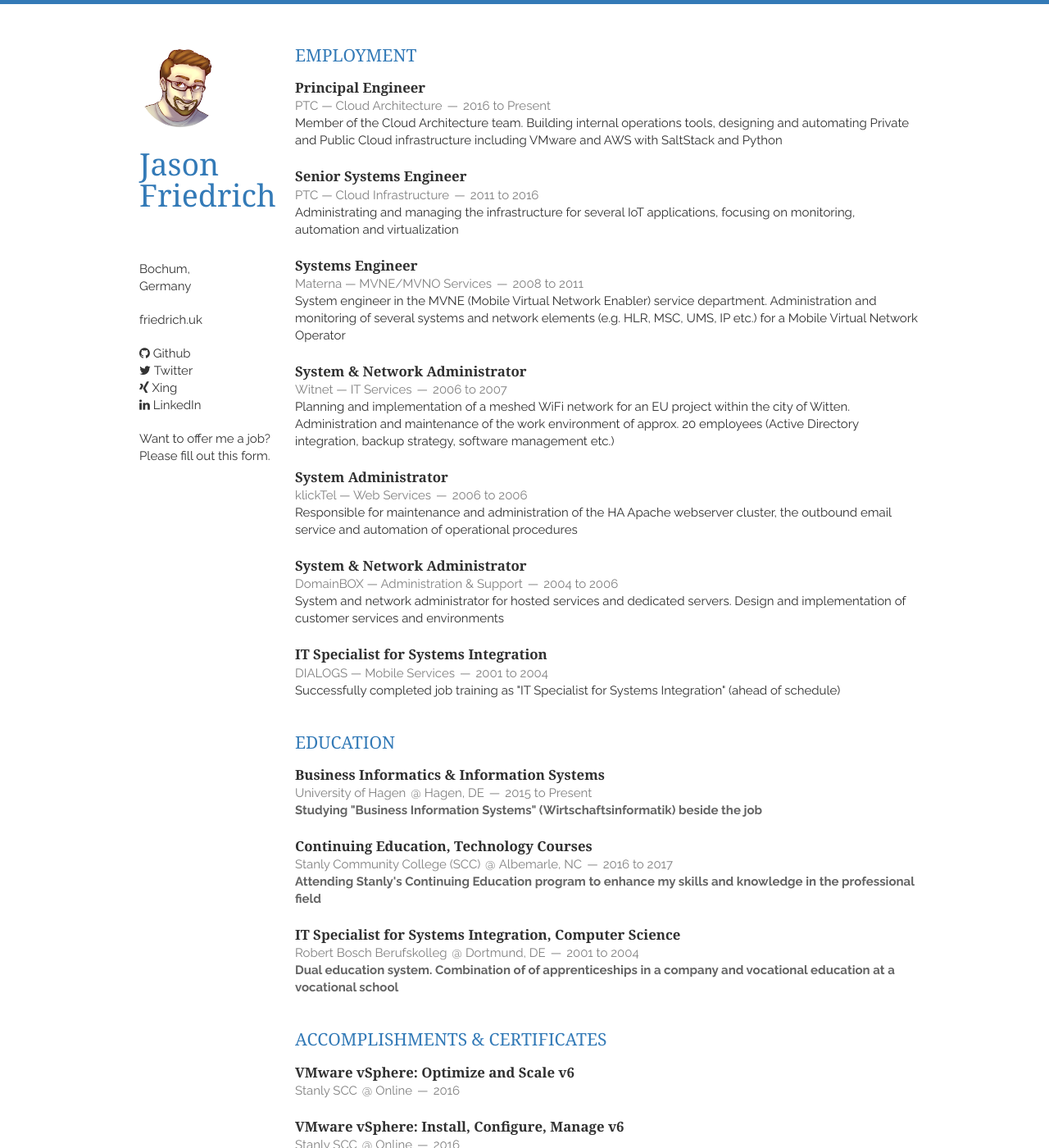
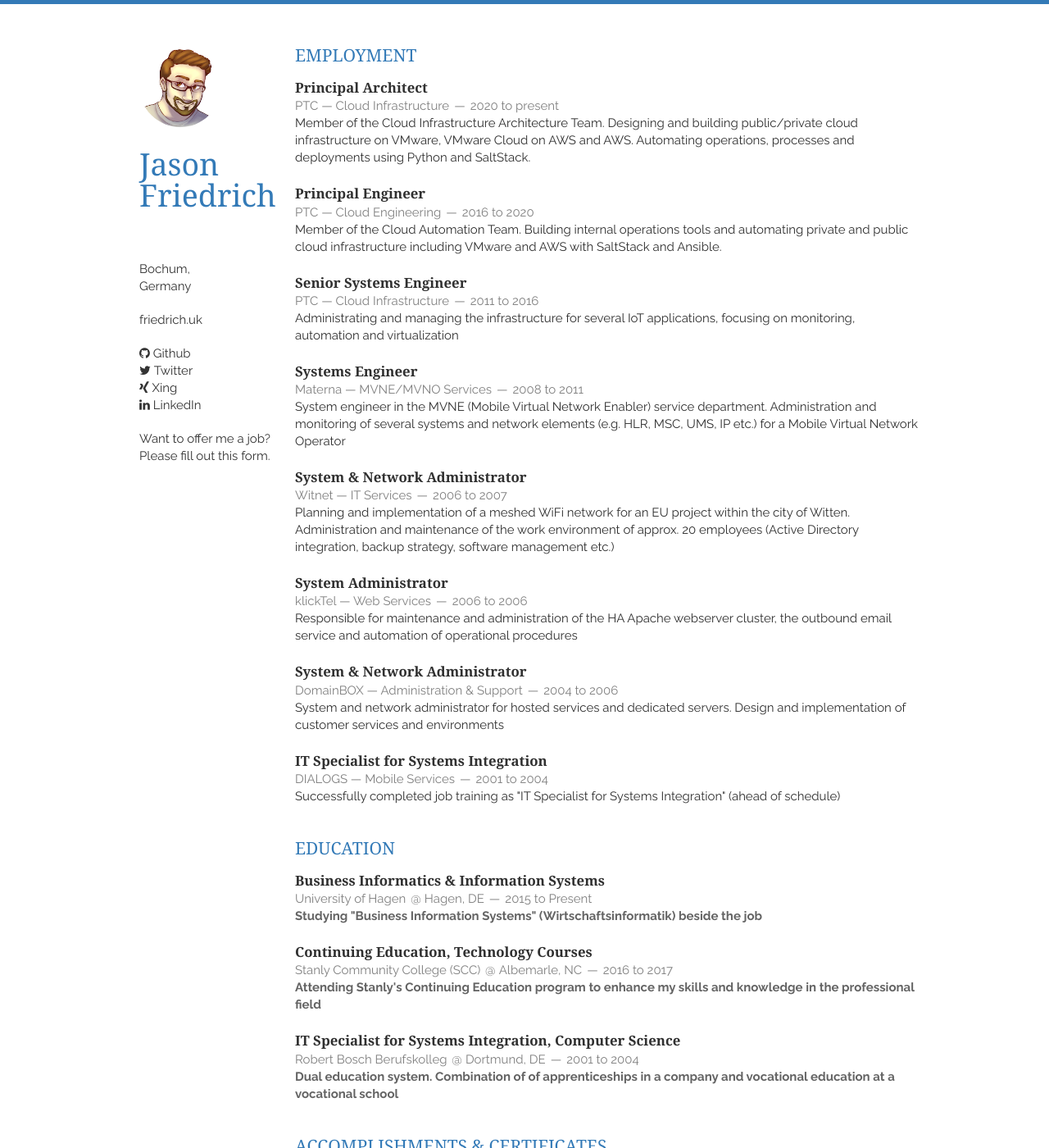
Before and after one commit to jbfriedrich/resume, a Jekyll site: the page built from index.html, in a window 1280 px wide and 1400 px high. Shown: the whole window at 82% size. Built offline with Jekyll 4.4.1, drawn with Linux system fonts in a browser that asks for light colours; nearby versions of some CDN libraries; some of the changed text lies outside the part shown.

Commit message:
Updating resume

```diff
--- a/_includes/certification.html
+++ b/_includes/certification.html
@@ -1,19 +1,5 @@
 <section class="thirteen columns">
     <h1>Accomplishments &amp; Certificates</h1>
-    <article>
-        <header>
-            <h1>VMware vSphere: Optimize and Scale v6</h1>
-            <span>Stanly SCC</span>
-            <span><address>Online</address><time>2016</time></span>
-        </header>
-    </article>
-    <article>
-        <header>
-            <h1>VMware vSphere: Install, Configure, Manage v6</h1>
-            <span>Stanly SCC</span>
-            <span><address>Online</address><time>2016</time></span>
-        </header>
-    </article>
     <article>
         <header>
             <h1>VMware Certified Associate - Workforce Mobility (VCA-WM)</h1>
--- a/_includes/employment.html
+++ b/_includes/employment.html
@@ -2,12 +2,17 @@
     <h1>Employment</h1>
     <article>
         <header>
+            <h1>Principal Architect</h1>
+            <span><address>PTC — Cloud Infrastructure</address><time>2020 to present</time></span>
+        </header>
+        <p>Member of the Cloud Infrastructure Architecture Team. Designing and building public/private cloud infrastructure on VMware, VMware Cloud on AWS and AWS. Automating operations, processes and deployments using Python and SaltStack.</p>
+    </article>
+    <article>
+        <header>
             <h1>Principal Engineer</h1>
-            <span><address>PTC — Cloud Architecture</address><time>2016 to Present</time></span>
+            <span><address>PTC — Cloud Engineering</address><time>2016 to 2020</time></span>
         </header>
-        <p>Member of the Cloud Architecture team. Building
-          internal operations tools, designing and automating Private and Public Cloud
-          infrastructure including VMware and AWS with SaltStack and Python</p>
+        <p>Member of the Cloud Automation Team. Building internal operations tools and automating private and public cloud infrastructure including VMware and AWS with SaltStack and Ansible.</p>
     </article>
     <article>
         <header>
--- a/_includes/skills.html
+++ b/_includes/skills.html
@@ -33,7 +33,7 @@
             <i class="fa fa-star"></i><i class="fa fa-star"></i><i class="fa fa-star"></i><i class="fa fa-star"></i><i class="fa fa-star-o"></i>&nbsp;&nbsp;<em>SaltStack</em>
         </p>
         <p>
-            <i class="fa fa-star"></i><i class="fa fa-star"></i><i class="fa fa-star-half-o"></i><i class="fa fa-star-o"></i><i class="fa fa-star-o"></i>&nbsp;&nbsp;<em>Ansible</em>
+            <i class="fa fa-star"></i><i class="fa fa-star"></i><i class="fa fa-star"></i><i class="fa fa-star-o"></i><i class="fa fa-star-o"></i>&nbsp;&nbsp;<em>Ansible</em>
         </p>
         <p>
             <i class="fa fa-star"></i><i class="fa fa-star-o"></i><i class="fa fa-star-o"></i><i class="fa fa-star-o"></i><i class="fa fa-star-o"></i>&nbsp;&nbsp;<em>Puppet</em>
@@ -48,13 +48,13 @@
             <i class="fa fa-star"></i><i class="fa fa-star"></i><i class="fa fa-star"></i><i class="fa fa-star"></i><i class="fa fa-star-o"></i>&nbsp;&nbsp;<em>VMware vSphere</em>
         </p>
         <p>
+            <i class="fa fa-star"></i><i class="fa fa-star"></i><i class="fa fa-star"></i><i class="fa fa-star-o"></i><i class="fa fa-star-o"></i>&nbsp;&nbsp;<em>VMware Cloud on AWS</em>
+        </p>
+        <p>
             <i class="fa fa-star"></i><i class="fa fa-star"></i><i class="fa fa-star"></i><i class="fa fa-star-o"></i><i class="fa fa-star-o"></i>&nbsp;&nbsp;<em>AWS</em>
         </p>
         <p>
             <i class="fa fa-star"></i><i class="fa fa-star-o"></i><i class="fa fa-star-o"></i><i class="fa fa-star-o"></i><i class="fa fa-star-o"></i>&nbsp;&nbsp;<em>Azure</em>
-        </p>
-        <p>
-            <i class="fa fa-star"></i><i class="fa fa-star-o"></i><i class="fa fa-star-o"></i><i class="fa fa-star-o"></i><i class="fa fa-star-o"></i>&nbsp;&nbsp;<em>KVM</em>
         </p>
     </article>
     <article>
--- /dev/null
+++ b/_includes/training.html
@@ -0,0 +1,31 @@
+<section class="thirteen columns">
+    <h1>Trainings &amp; Workshops</h1>
+    <article>
+        <header>
+            <h1>Architecting on AWS</h1>
+            <span>AWS</span>
+            <span><address>Online</address><time>2020</time></span>
+        </header>
+    </article>
+    <article>
+        <header>
+            <h1>AZ-300: Microsoft Azure Architect Technologies</h1>
+            <span>Microsoft</span>
+            <span><address>Online</address><time>2020</time></span>
+        </header>
+    </article>
+    <article>
+        <header>
+            <h1>VMware vSphere: Optimize and Scale v6</h1>
+            <span>Stanly SCC</span>
+            <span><address>Online</address><time>2016</time></span>
+        </header>
+    </article>
+    <article>
+        <header>
+            <h1>VMware vSphere: Install, Configure, Manage v6</h1>
+            <span>Stanly SCC</span>
+            <span><address>Online</address><time>2016</time></span>
+        </header>
+    </article>
+</section>
--- a/index.html
+++ b/index.html
@@ -8,6 +8,8 @@
 
 {% include certification.html %}
 
+{% include training.html %}
+
 {% include skills.html %}
 
 <!-- {% include initiatives.html %} -->
```
